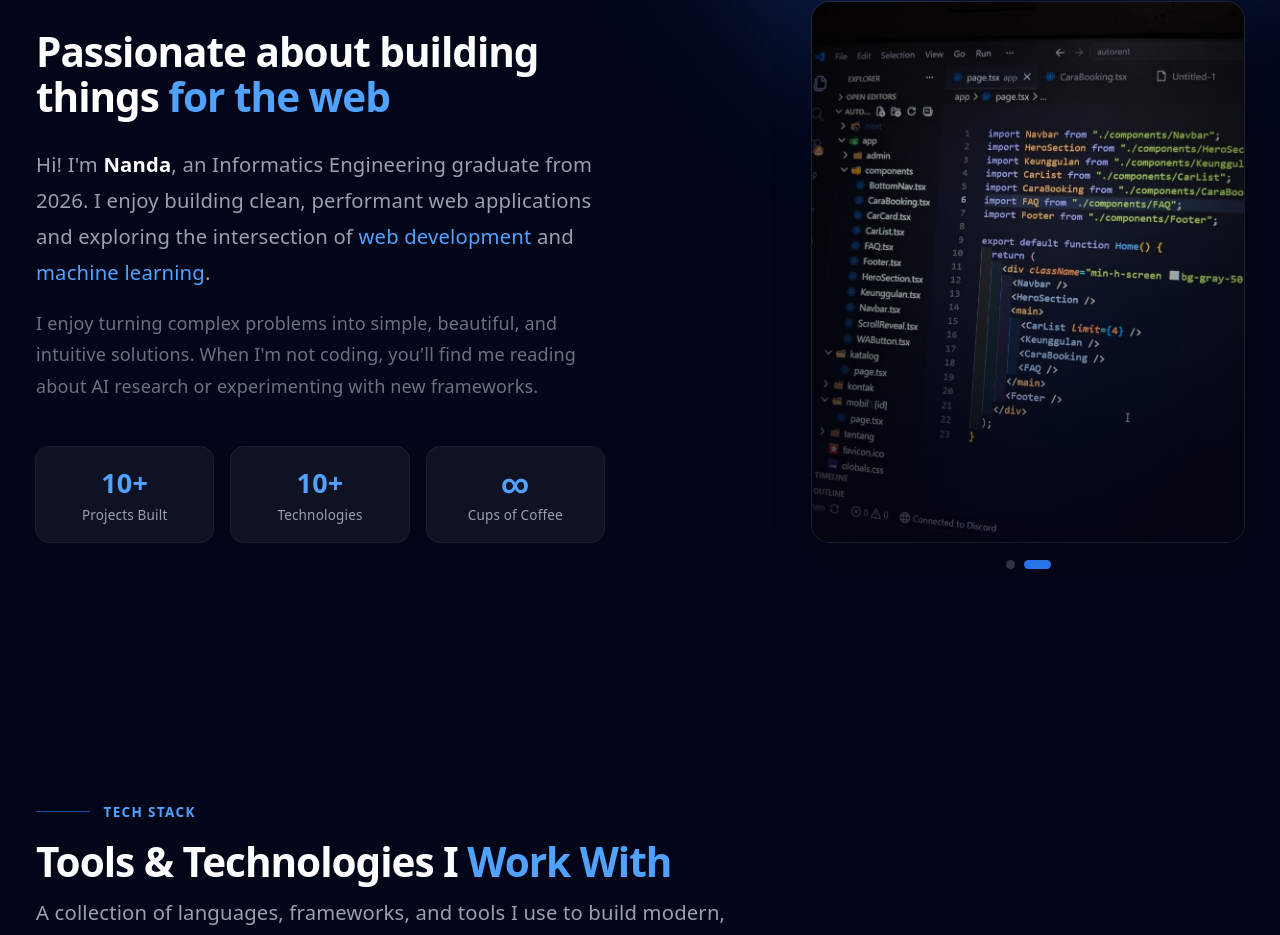
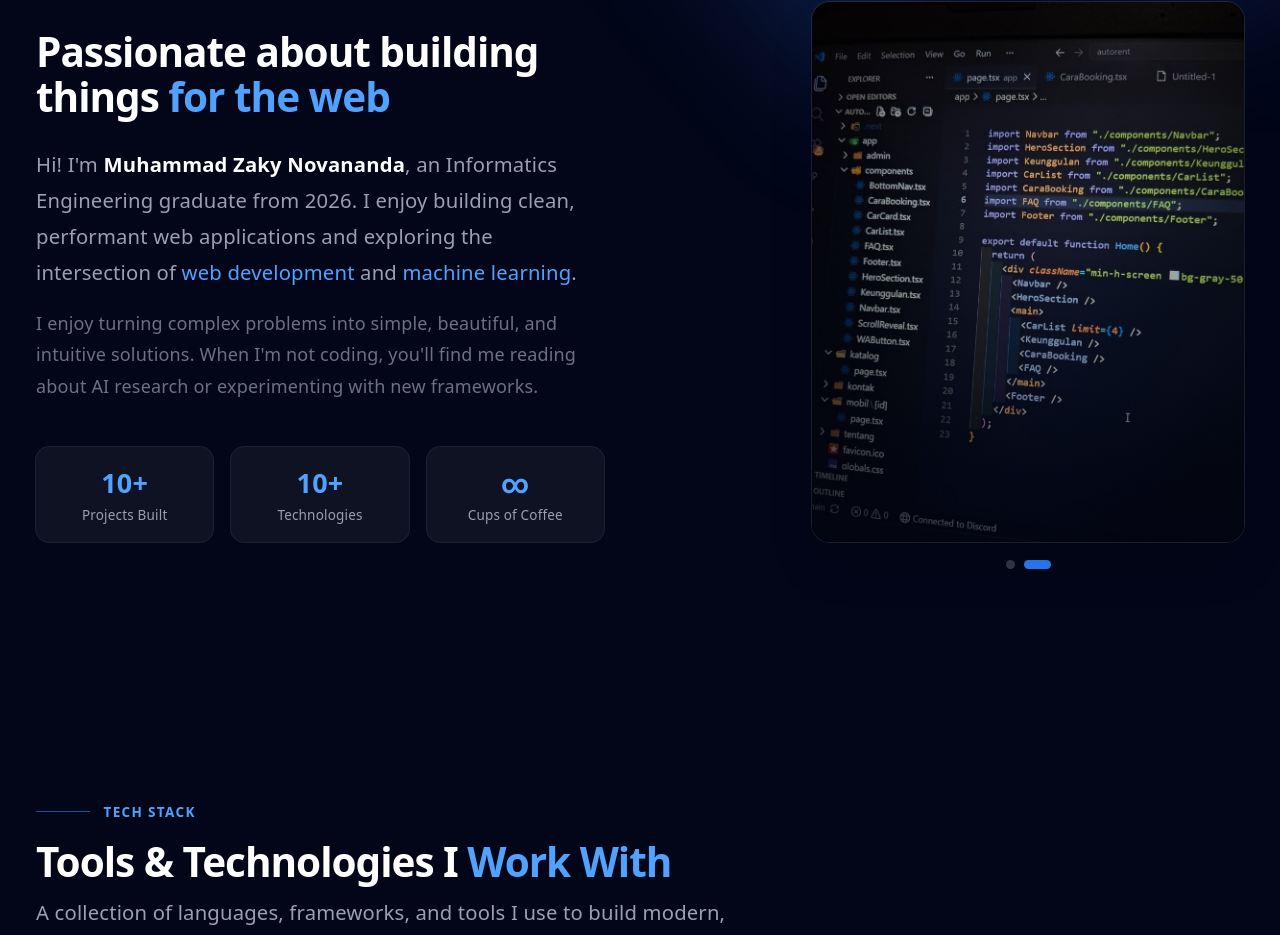
Before and after one commit to Zakynovan18/portofolio, a React (Vite) app: page / in a window 1280 px wide. Shown: the part 835-1770 px from the top of the page. Built offline with nearby package versions, Linux system fonts and the light colour scheme.

Commit message:
edit about.tsx

```diff
--- a/src/components/AboutSection.tsx
+++ b/src/components/AboutSection.tsx
@@ -94,7 +94,7 @@ export default function AboutSection() {
               Passionate about building things <span className="text-blue-400">for the web</span>
             </h2>
             <p className="mt-6 text-lg text-gray-400 leading-8">
-              Hi! I'm <span className="text-white font-semibold">Nanda</span>, an Informatics Engineering graduate from 2026. I enjoy building clean,
+              Hi! I'm <span className="text-white font-semibold">Muhammad Zaky Novananda</span>, an Informatics Engineering graduate from 2026. I enjoy building clean,
               performant web applications and exploring the intersection of <span className="text-blue-400">web development</span> and{' '}
               <span className="text-blue-400">machine learning</span>.
             </p>
```
